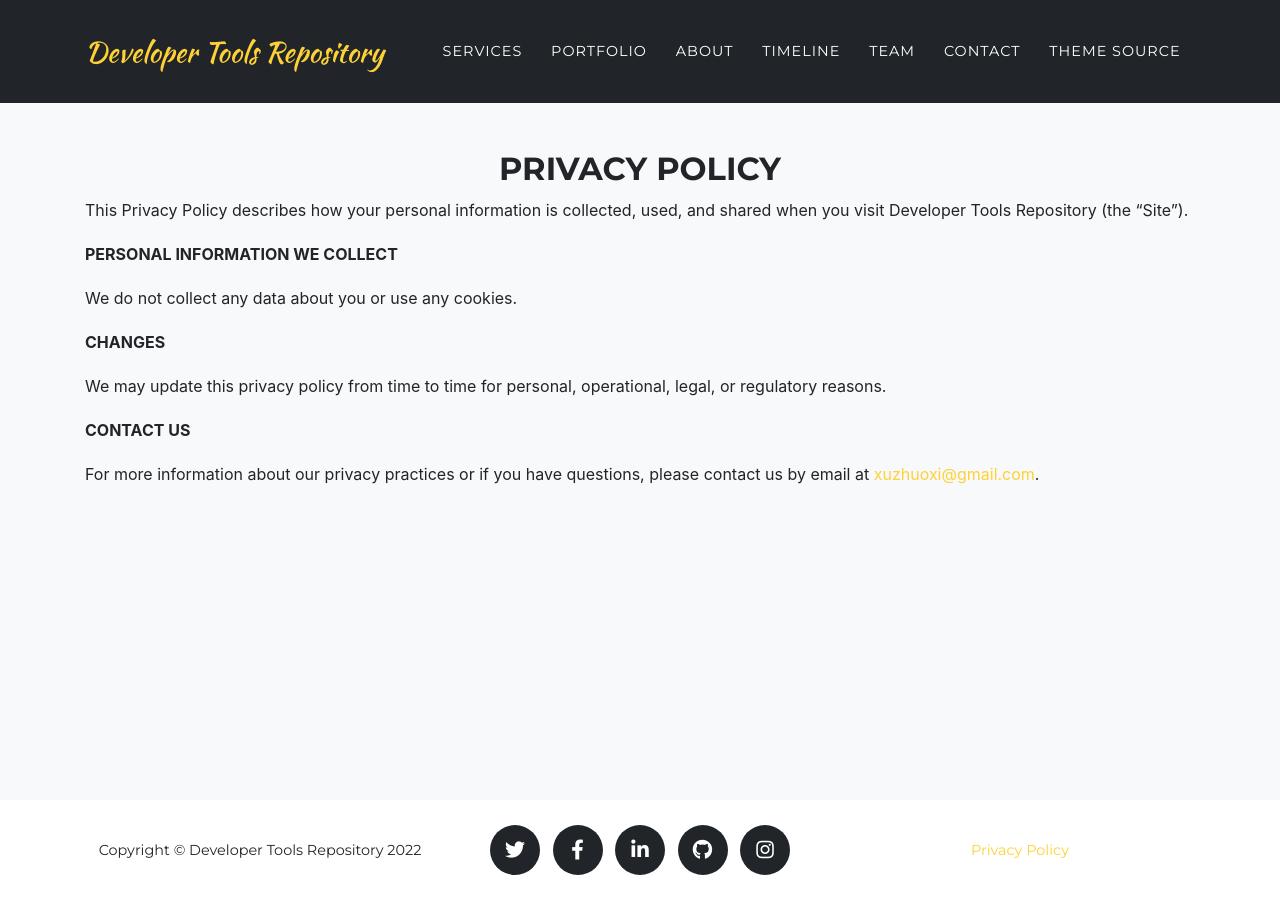
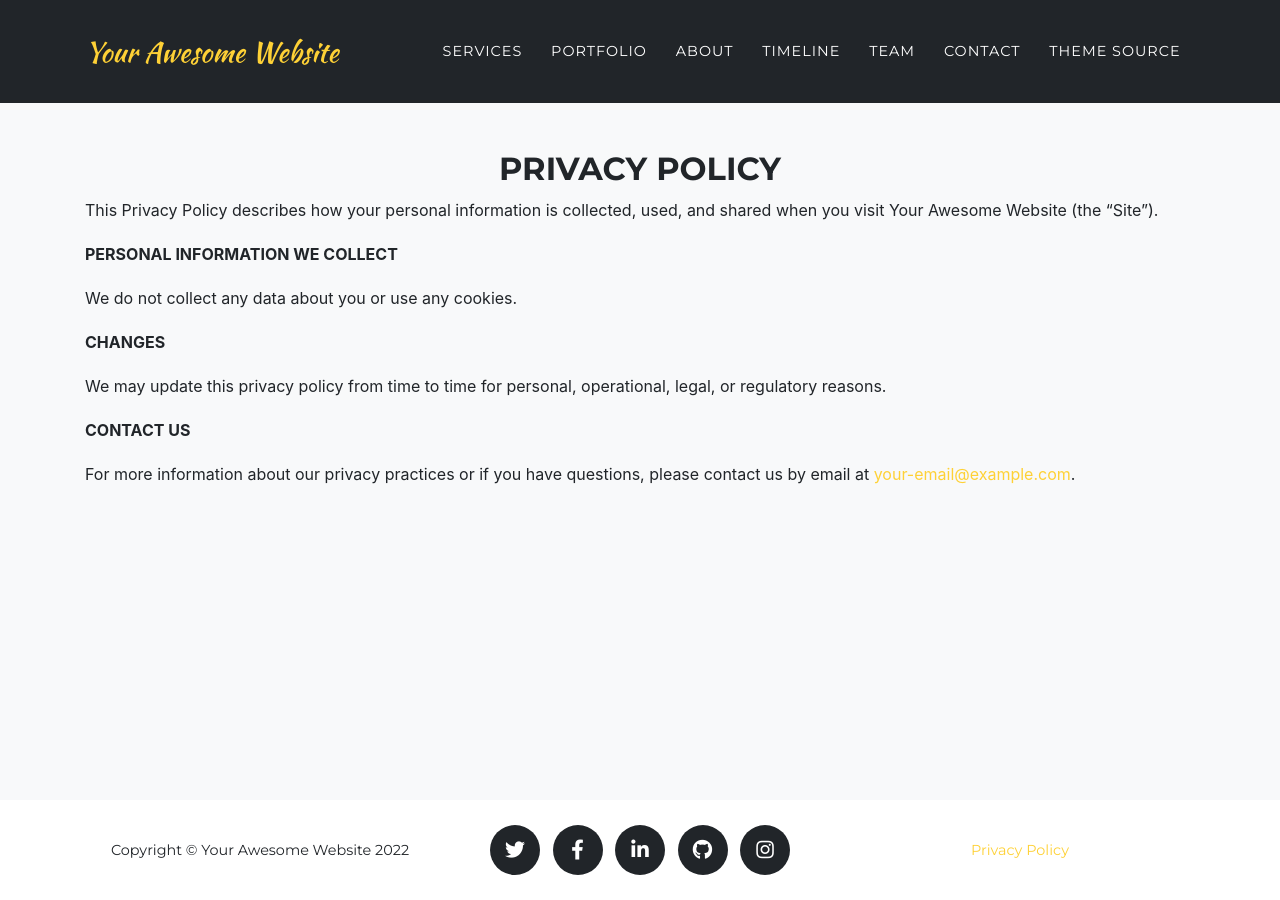
Before and after one commit to xuzhuoxi/xuzhuoxi.github.io, a Jekyll site: the page built from legal.md, in a window 1280 px wide. Built offline with Jekyll 4.4.1, drawn with Linux system fonts in a browser that asks for light colours; some web fonts are replaced.

Commit message:
1. 重新初始化。

```diff
--- a/CNAME
+++ /dev/null
@@ -1 +0,0 @@
-www.xuzhuoxi.com
--- a/_config.yml
+++ b/_config.yml
@@ -13,13 +13,13 @@
 
 theme: jekyll-agency
 
-url    : "https://www.xuzhuoxi.com/" # the base hostname & protocol for your site, e.g. http://example.com
+url    : "" # the base hostname & protocol for your site, e.g. http://example.com
 baseurl: "" # the subpath of your site, e.g. /blog
 
-title      : Developer Tools Repository
-email      : xuzhuoxi@gmail.com #this is also the email contact forms will go to
-description: "Developer Tools Repository"
-author     : XUZHUOXI
+title      : Your Awesome Website
+email      : your-email@example.com #this is also the email contact forms will go to
+description: "Site description"
+author     : Your Name
 # logo:     #optional, defaults to site title
   # path: assets\img\clients\creative-market.jpg
   # height: 60 #height in px, defaults to 52px
--- a/_layouts/home.html
+++ b/_layouts/home.html
@@ -6,4 +6,7 @@ layout: default
 {% include services.html %}
 {% include portfolio_grid.html %}
 {% include about.html %}
+{% include timeline.html %}
+{% include team.html %}
 {% include clients.html %}
+{% include contact.html %}
```
Also changed, not shown: index.md (added, +3 -0 lines), screenshot.PNG (added).
